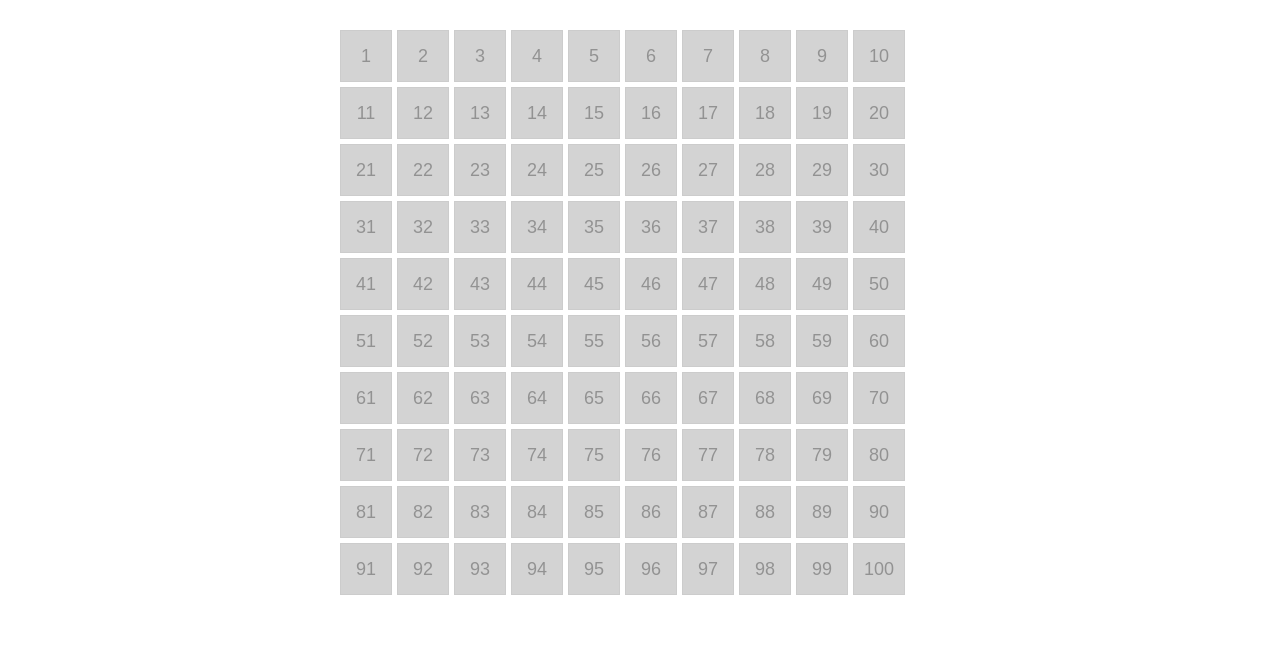
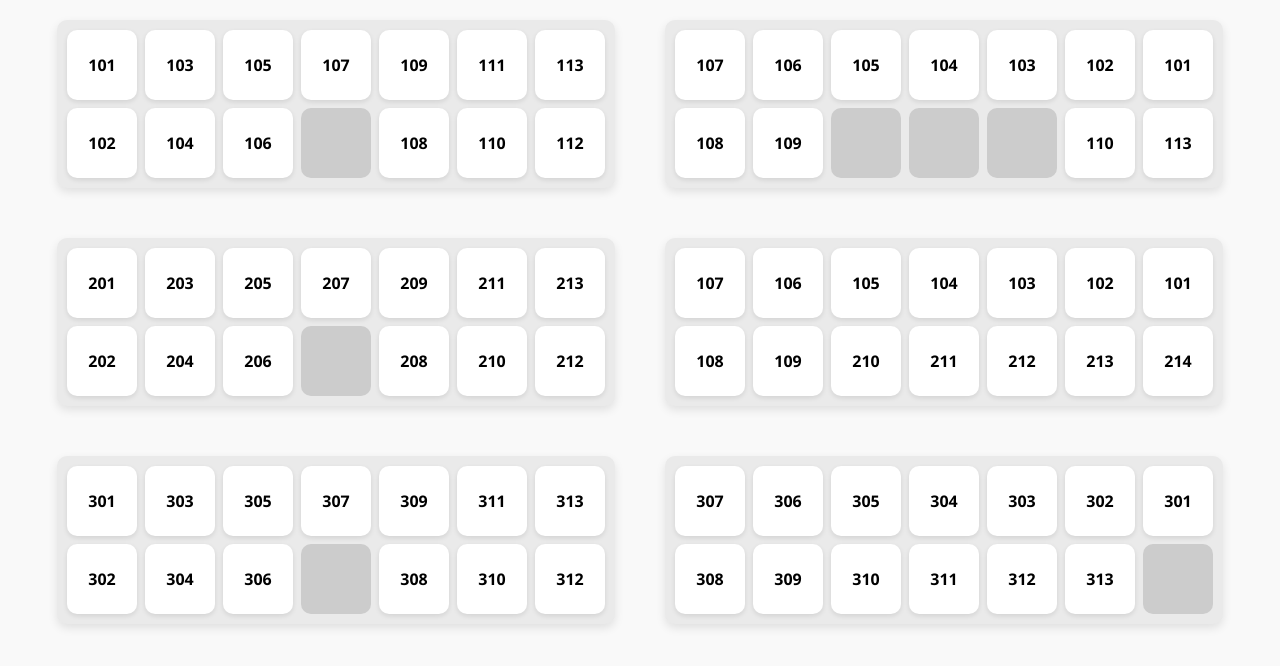
Before and after one commit to omeco/kotak, a plain HTML site: page index.html in a window 1280 px wide. Drawn offline with Linux system fonts and the light colour scheme.

Commit message:
Update index.html

```diff
--- a/index.html
+++ b/index.html
@@ -2,63 +2,114 @@
 <html lang="en">
 <head>
   <meta charset="UTF-8" />
-  <meta name="viewport" content="width=device-width, initial-scale=1.0"/>
-  <title>100 Kotak Warna dengan Angka</title>
+  <meta name="viewport" content="width=device-width, initial-scale=1.0" />
+  <title>Color Toggle Grid</title>
   <style>
     body {
-      display: flex;
-      flex-wrap: wrap;
-      max-width: 600px;
-      margin: 30px auto;
-      gap: 5px;
-      font-family: sans-serif;
+      font-family: 'Segoe UI', Tahoma, Geneva, Verdana, sans-serif;
+      background-color: #f9f9f9;
+      margin: 0;
+      padding: 20px;
     }
-    .box {
-      width: 50px;
-      height: 50px;
-      background-color: lightgray;
-      border: 1px solid #ccc;
-      cursor: pointer;
+    .container {
+      display: grid;
+      grid-template-columns: repeat(2, auto);
+      gap: 50px;
+      justify-content: center;
+    }
+    .grid {
+      display: grid;
+      grid-template-columns: repeat(7, 70px);
+      grid-auto-rows: 70px;
+      gap: 8px;
+      background-color: #eaeaea;
+      padding: 10px;
+      border-radius: 10px;
+      box-shadow: 0 4px 10px rgba(0, 0, 0, 0.1);
+    }
+    .cell {
+      width: 70px;
+      height: 70px;
       display: flex;
       align-items: center;
       justify-content: center;
-      position: relative;
-      transition: background-color 0.3s;
+      background-color: #ffffff;
+      font-weight: bold;
+      font-size: 16px;
+      border-radius: 10px;
+      cursor: pointer;
+      transition: background-color 0.3s, transform 0.2s;
+      box-shadow: 0 2px 5px rgba(0, 0, 0, 0.1);
     }
-    .number {
-      font-size: 18px;
-      color: black;
-      opacity: 0.3;
-      pointer-events: none;
+    .cell:hover {
+      transform: scale(1.05);
+    }
+    .grey {
+      background-color: #ccc !important;
+      cursor: default;
+      box-shadow: none;
     }
   </style>
 </head>
 <body>
-  <!-- 100 kotak -->
+  <div class="container" id="grids"></div>
+
   <script>
-    const colors = ["blue", "red", "yellow"];
-    for (let i = 1; i <= 100; i++) {
-      const box = document.createElement("div");
-      box.classList.add("box");
-      box.dataset.colorIndex = -1;
+    const data = [
+      [
+        [101, 103, 105, 107, 109, 111, 113],
+        [102, 104, 106, '', 108, 110, 112],
+      ],
+      [
+        [107, 106, 105, 104, 103, 102, 101],
+        [108, 109, '', '', '', 110, 113],
+      ],
+      [
+        [201, 203, 205, 207, 209, 211, 213],
+        [202, 204, 206, '', 208, 210, 212],
+      ],
+      [
+        [107, 106, 105, 104, 103, 102, 101],
+        [108, 109, 210, 211, 212, 213, 214],
+      ],
+      [
+        [301, 303, 305, 307, 309, 311, 313],
+        [302, 304, 306, '', 308, 310, 312],
+      ],
+      [
+        [307, 306, 305, 304, 303, 302, 301],
+        [308, 309, 310, 311, 312, 313, ''],
+      ],
+    ];
 
-      // Buat angka samar
-      const number = document.createElement("div");
-      number.classList.add("number");
-      number.textContent = i;
+    const colors = ['#ffb3b3', '#ffe699', '#b3d1ff']; // soft red, yellow, blue
+    const gridsContainer = document.getElementById('grids');
 
-      box.appendChild(number);
-
-      // Ganti warna saat diklik
-      box.addEventListener("click", () => {
-        let index = parseInt(box.dataset.colorIndex);
-        index = (index + 1) % colors.length;
-        box.dataset.colorIndex = index;
-        box.style.backgroundColor = colors[index];
+    data.forEach(group => {
+      const grid = document.createElement('div');
+      grid.className = 'grid';
+      group.forEach(row => {
+        row.forEach(cell => {
+          const div = document.createElement('div');
+          div.className = 'cell';
+          if (cell !== '') {
+            div.textContent = cell;
+            div.dataset.colorIndex = "-1"; // initial state
+            div.addEventListener('click', () => {
+              let index = parseInt(div.dataset.colorIndex);
+              index = (index + 1) % colors.length;
+              div.style.backgroundColor = colors[index];
+              div.dataset.colorIndex = index;
+            });
+          } else {
+            div.classList.add('grey');
+            div.textContent = '';
+          }
+          grid.appendChild(div);
+        });
       });
-
-      document.body.appendChild(box);
-    }
+      gridsContainer.appendChild(grid);
+    });
   </script>
 </body>
 </html>
```
